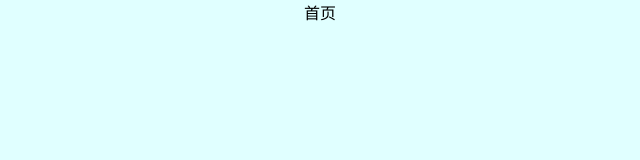
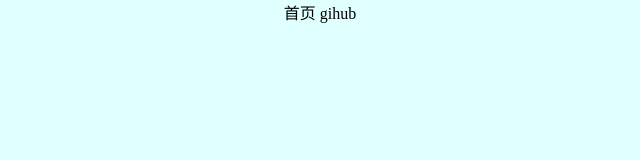
Before and after one commit to wuyanshen/git-test, a plain HTML site: page index.html in a window 1280 px wide. Shown: the full height of the page, 320-960 px from the left. Drawn offline with Linux system fonts and the light colour scheme.

Commit message:
github edit

```diff
--- a/index.html
+++ b/index.html
@@ -26,6 +26,7 @@
 <body>
    <div class="container">
         首页
+        gihub
    </div>
 </body>
 </html>
```
